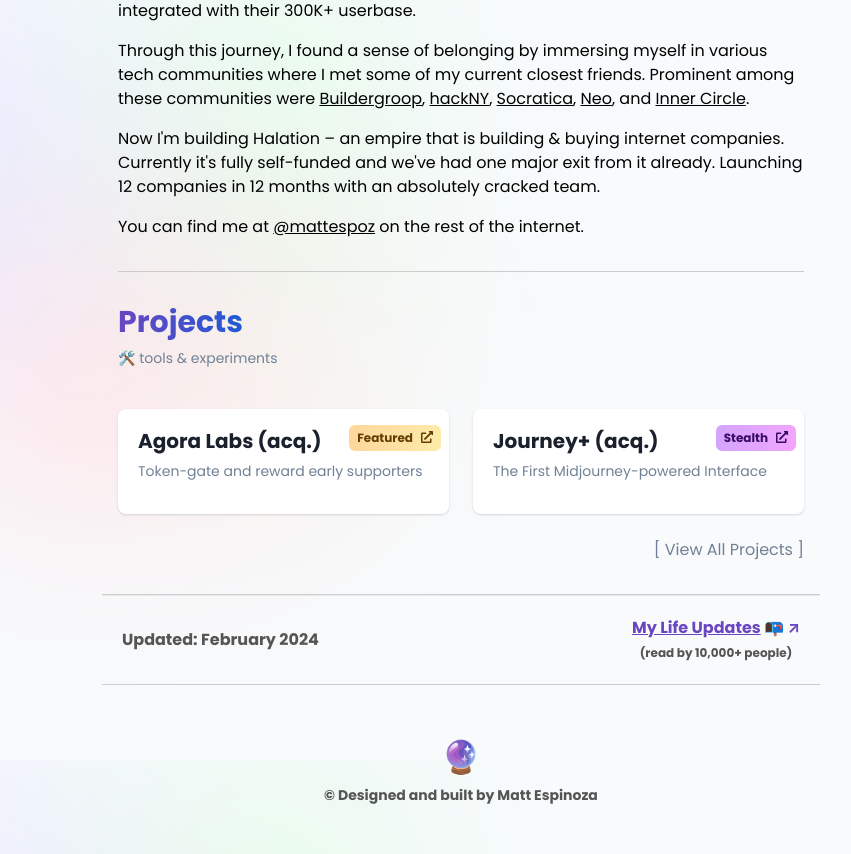
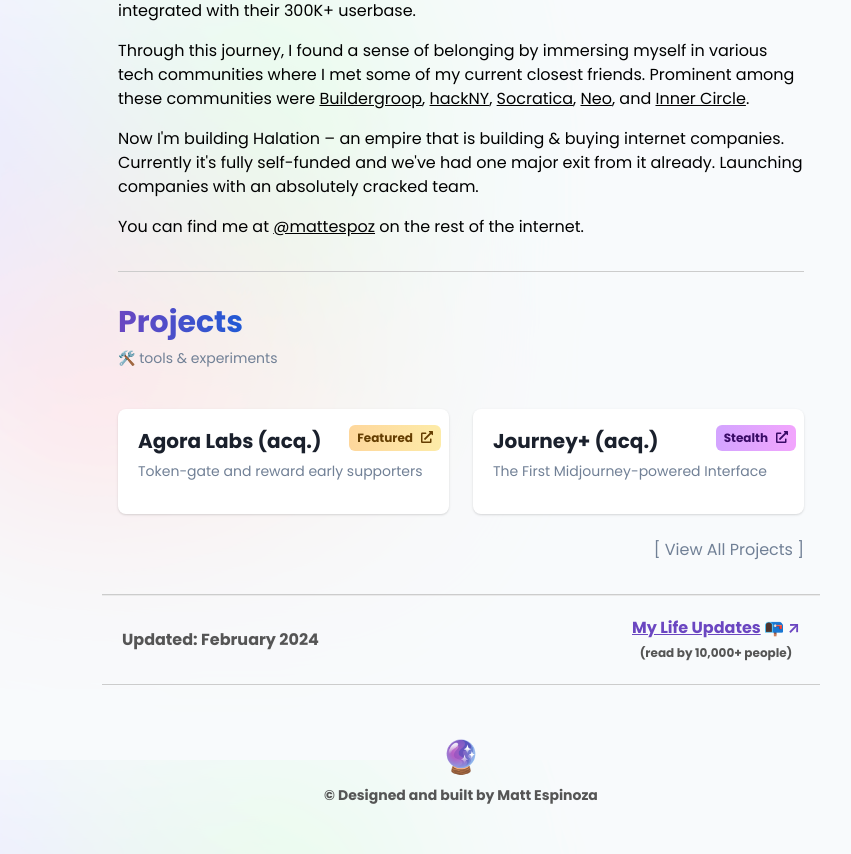
Before and after one commit to MattEspoz/personal-website, a Next.js app: page / in a window 1280 px wide. Shown: the part 840-1694 px from the top of the page, without its empty margins (179-1030 px from the left). Built offline with nearby package versions, Linux system fonts and the light colour scheme.

Commit message:
fix: copy of webiste

```diff
--- a/src/components/MyStory.tsx
+++ b/src/components/MyStory.tsx
@@ -213,8 +213,7 @@ const MyStorySection = () => {
         <Text fontSize="md" mb={4}>
           Now I&apos;m building Halation – an empire that is building & buying
           internet companies. Currently it&apos;s fully self-funded and
-          we&apos;ve had one major exit from it already. Launching 12 companies
-          in 12 months with an absolutely cracked team.
+          we&apos;ve had one major exit from it already. Launching companies with an absolutely cracked team.
         </Text>
         <Text fontSize="md">
           You can find me at{" "}
```
